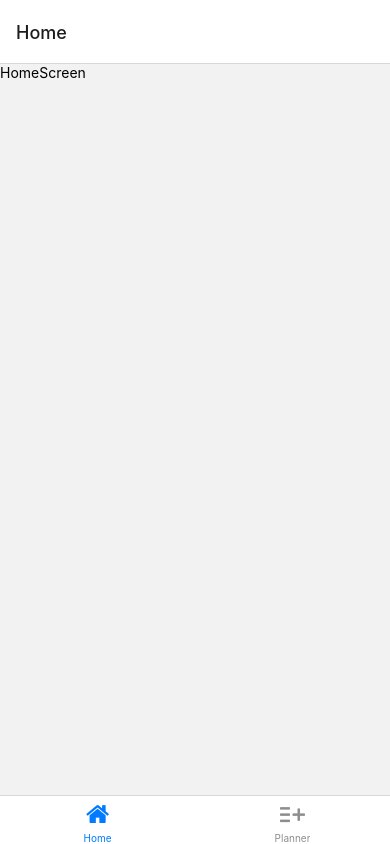
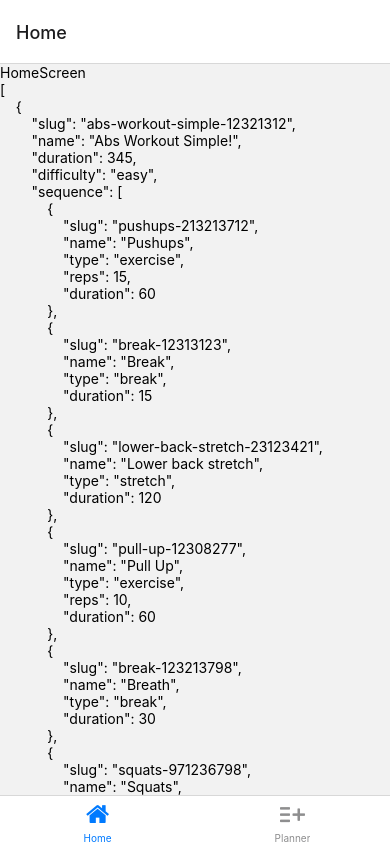
Before and after one commit to nickty/reac-native-with-typescript, a React Native app: screen /Home in a window 390 px wide. Built offline with nearby package versions, Linux system fonts and the light colour scheme.

Commit message:
data.json

```diff
--- a/screens/HomeScreen.tsx
+++ b/screens/HomeScreen.tsx
@@ -1,13 +1,18 @@
-import { View, Text } from "react-native";
+import { View, Text, StyleSheet } from "react-native";
 import React from "react";
 import { NativeStackHeaderProps } from "@react-navigation/native-stack";
+
+import data from "../data.json";
 
 const HomeScreen = ({ navigation }: NativeStackHeaderProps) => {
   return (
     <View>
       <Text>HomeScreen</Text>
+      <Text>{JSON.stringify(data, null, 4)}</Text>
     </View>
   );
 };
 
+const styles = StyleSheet({});
+
 export default HomeScreen;
```
